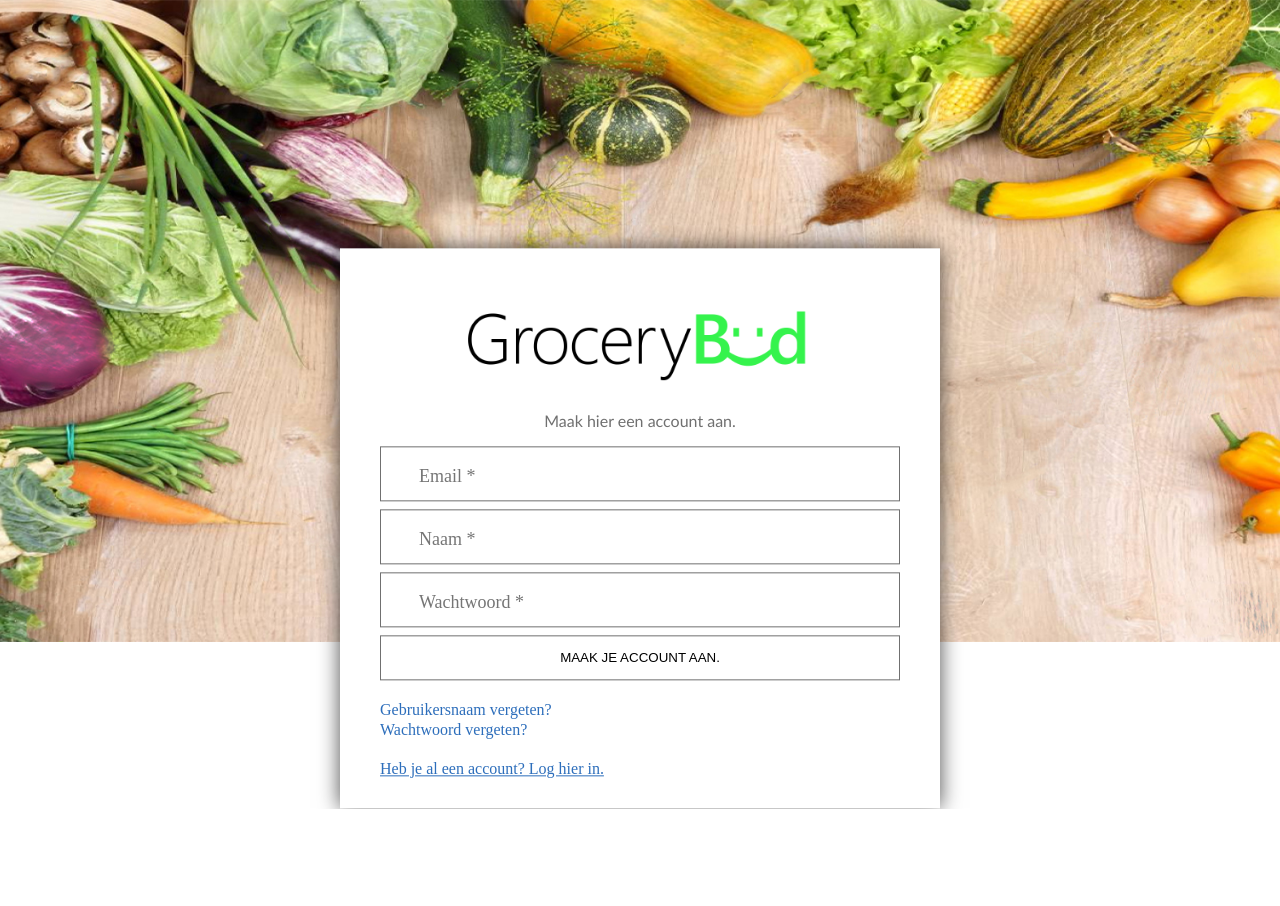
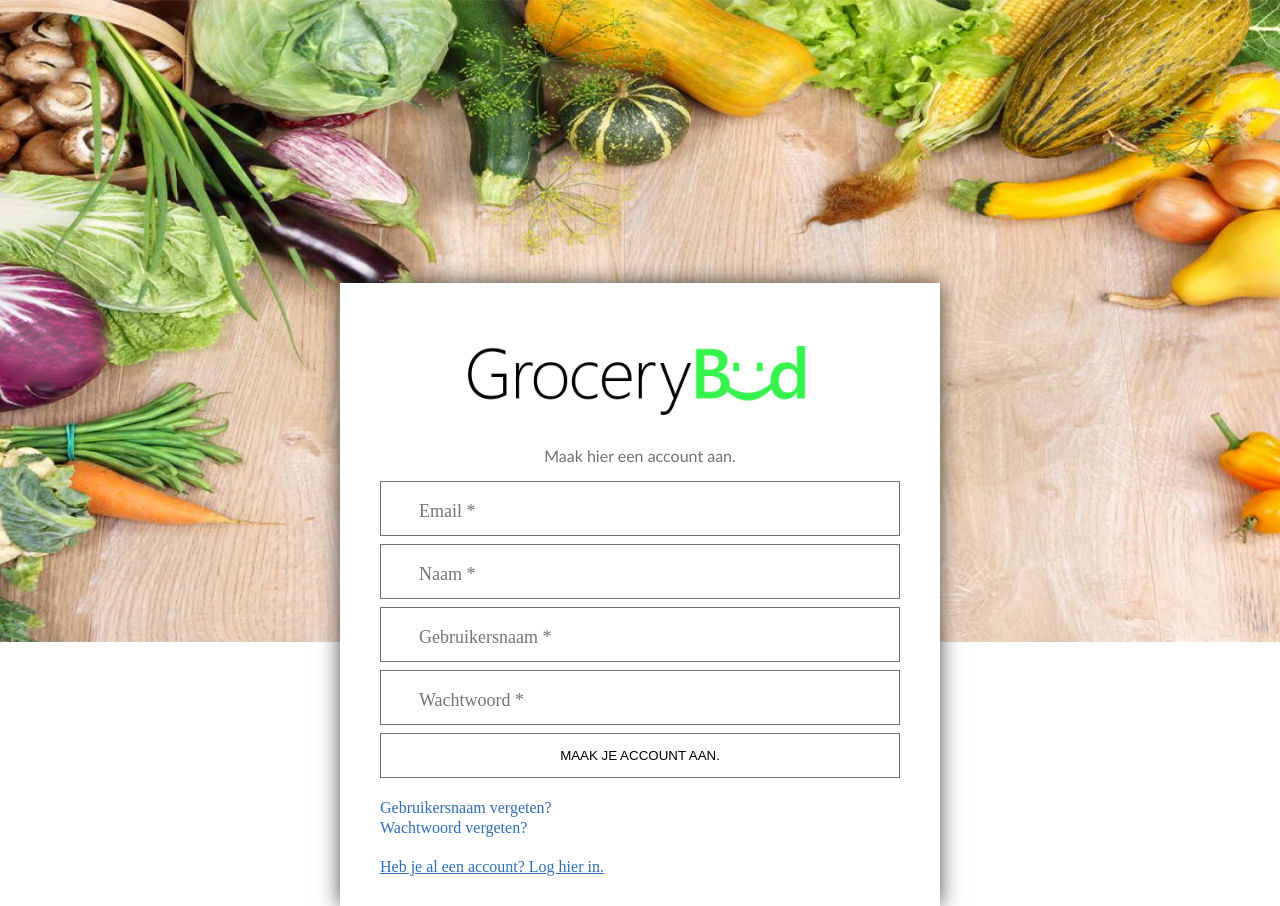
Before and after one commit to mdboer2001/GroceryBud, a PHP site: page /register.php in a window 1280 px wide. Before the commit the page ends 809 px from the top, so only its background shows below. Run offline with PHP 8.4, Linux system fonts and the light colour scheme; some libraries are stand-ins or nearby versions.

Commit message:
registratie gebruikersnaam toegevoegd

```diff
--- a/css/custom.css
+++ b/css/custom.css
@@ -135,7 +135,7 @@ a:hover{
   /* logo in profile.php */
   .profile img{
       position: absolute;
-      top: 30px;
+      top: 28px;
       left: 12%;
   }
   /* form profile.php */
--- a/register.php
+++ b/register.php
@@ -27,8 +27,13 @@ if ($_POST) {
                 <div class="txt">
                     <input type="text" name="email" placeholder="Email *" required>
                 </div>
+                <!-- naam -->
                 <div class="txt">
                     <input type="text" name="user_naam" placeholder="Naam *" required>
+                </div>
+                <!-- gbrnaam -->
+                <div class="txt">
+                    <input type="text" name="gbrnaam" placeholder="Gebruikersnaam *" required>
                 </div>
                 <!-- wachtwoord -->
                 <div class="txt">
```
